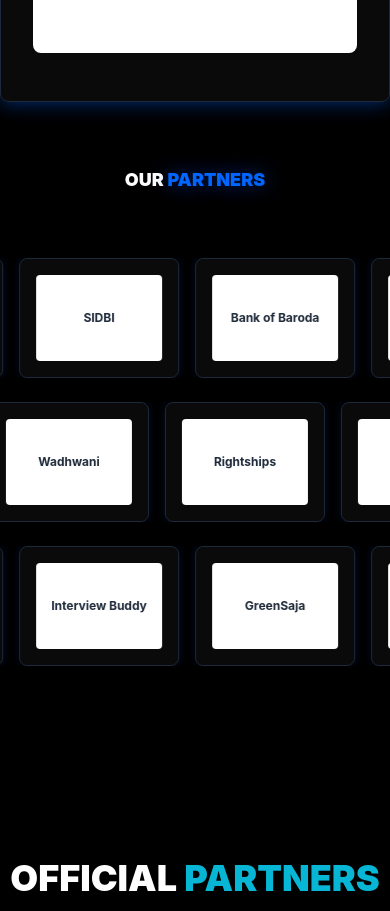
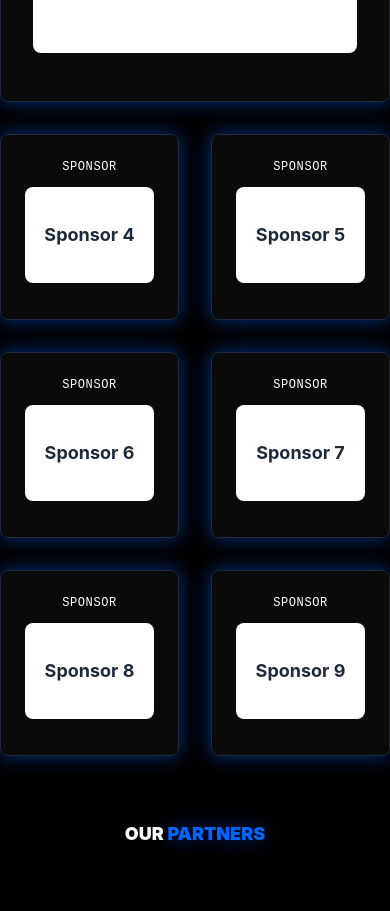
Before and after one commit to Ansh-mick27/AIIHFound_E_summit, a Next.js app: page / in a window 390 px wide. Shown: the part 7120-8031 px from the top of the page. Built offline with nearby package versions, Linux system fonts and the light colour scheme.

Commit message:
Add second row of 6 sponsor boxes with responsive grid

```diff
--- a/src/components/PoweredBySection.tsx
+++ b/src/components/PoweredBySection.tsx
@@ -6,6 +6,15 @@ export default function PoweredBySection() {
         { name: "SAGE Group", type: "POWERED BY", logo: "/logos/sage.png" },
         { name: "bNEST", type: "CO-POWERED BY", logo: "/logos/bnest.png" },
         { name: "AIC-RNTU", type: "DIAMOND SPONSOR", logo: "/logos/aic.png" }
+    ];
+
+    const secondRowSponsors = [
+        { name: "Sponsor 4", type: "SPONSOR" },
+        { name: "Sponsor 5", type: "SPONSOR" },
+        { name: "Sponsor 6", type: "SPONSOR" },
+        { name: "Sponsor 7", type: "SPONSOR" },
+        { name: "Sponsor 8", type: "SPONSOR" },
+        { name: "Sponsor 9", type: "SPONSOR" },
     ];
 
     return (
@@ -63,6 +72,27 @@ export default function PoweredBySection() {
                         </motion.div>
                     ))}
                 </div>
+
+                {/* Second Row - 6 Sponsor Cards */}
+                <div className="grid grid-cols-2 md:grid-cols-3 lg:grid-cols-6 gap-8 mt-8">
+                    {secondRowSponsors.map((sponsor, index) => (
+                        <motion.div
+                            key={sponsor.name}
+                            initial={{ opacity: 0, y: 20 }}
+                            whileInView={{ opacity: 1, y: 0 }}
+                            viewport={{ once: true }}
+                            transition={{ delay: index * 0.1 }}
+                            className="glass-card glow-border-cobalt p-6 rounded-lg hover-scale text-center"
+                        >
+                            <p className="text-xs uppercase font-mono-terminal text-text-muted mb-3">
+                                {sponsor.type}
+                            </p>
+                            <div className="bg-white rounded-lg p-4 mb-3 h-24 flex items-center justify-center">
+                                <span className="text-lg font-bold text-gray-800">{sponsor.name}</span>
+                            </div>
+                        </motion.div>
+                    ))}
+                </div>
             </div>
         </section>
     );
```
